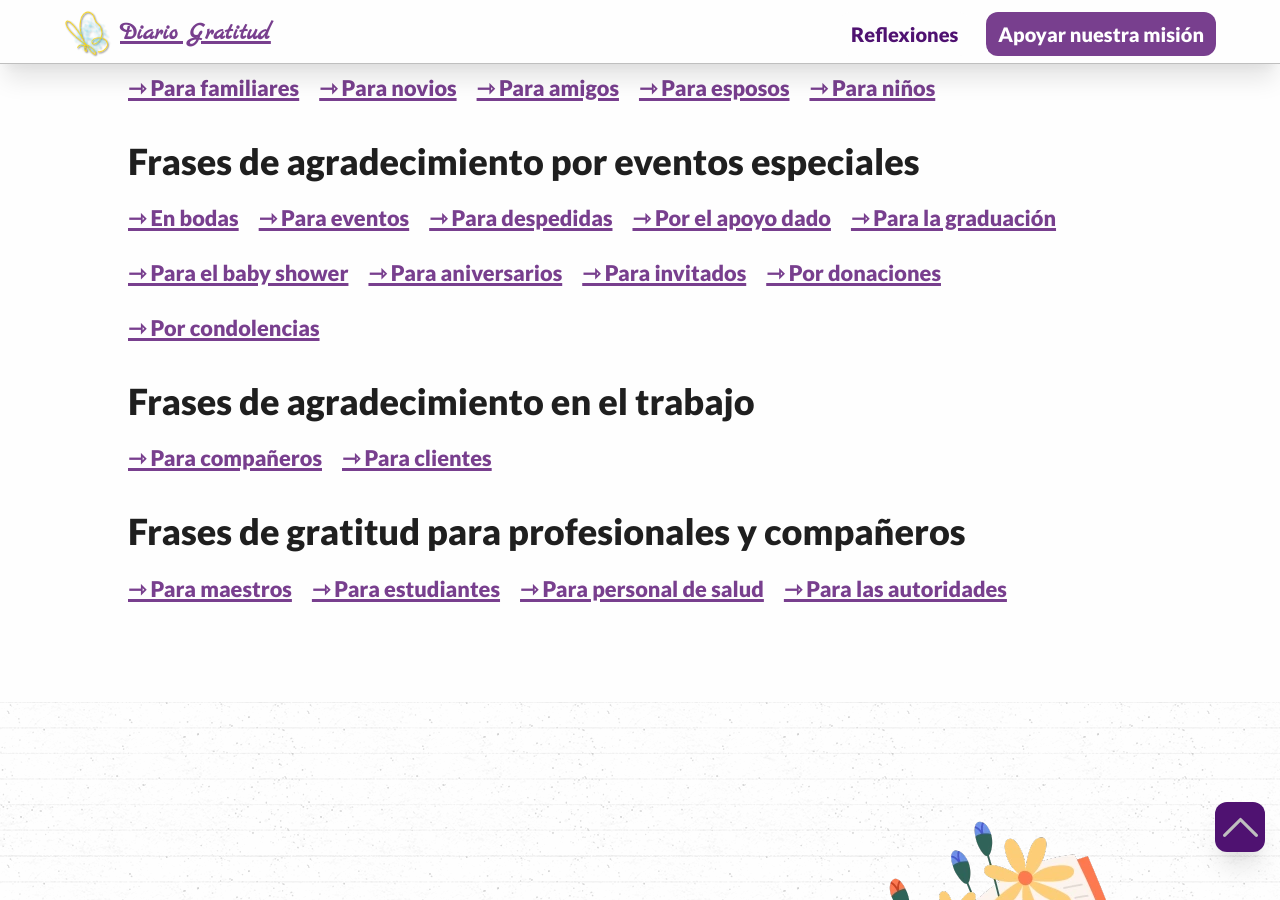
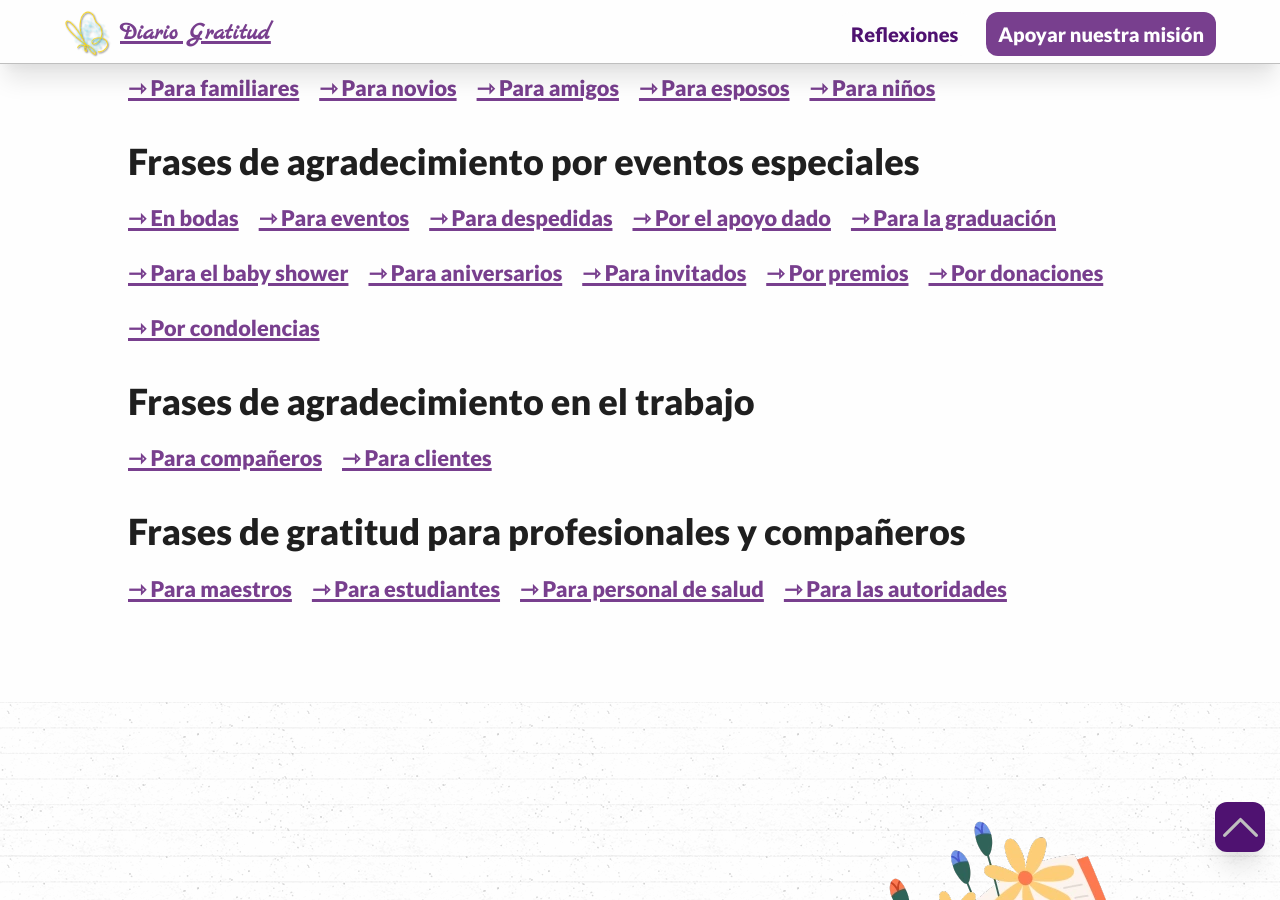
Before and after one commit to Klerpson/gratitud, a Jekyll site: the page built from index.html, in a window 1280 px wide and 900 px high, scrolled down 2267 px. Built offline with Jekyll 4.4.1, drawn with Linux system fonts in a browser that asks for light colours.

Commit message:
Update index.html

```diff
--- a/index.html
+++ b/index.html
@@ -51,7 +51,7 @@ intro: "El agradecimiento es un arte, una danza delicada de palabras y emociones
     <li><a href="{{'frases-agradecimiento-baby-shower'|relative_url}}" title="Agradecimientos Baby Shower">⇾ Para el baby shower</a></li>
     <li><a href="{{'frases-agradecimiento-aniversario'|relative_url}}" title="Frases para aniversarios">⇾ Para aniversarios</a></li>
     <li><a href="{{'frases-agradecimiento-invitados'|relative_url}}" title="Frases agradecimientos invitados">⇾ Para invitados</a></li>
-    <!-- <li><a href="#" title="Lorem Ipsum">⇾ Para premiaciones</a></li> -->
+    <li><a href="{{'frases-agradecimiento-invitados'|relative_url}}" title="Palabras agradecimiento premiación">⇾ Por premios</a></li>
     <li><a href="{{'frases-agradecimiento-donaciones'|relative_url}}" title="Agradecimiento donaciones">⇾ Por donaciones</a></li>
     <li><a href="{{'frases-agradecimiento-condolencias'|relative_url}}" title="Agradecimiento condolencias">⇾ Por condolencias</a></li>
     <!-- <li><a href="#" title="Lorem Ipsum">⇾ Por diferentes eventos</a></li> -->
```
